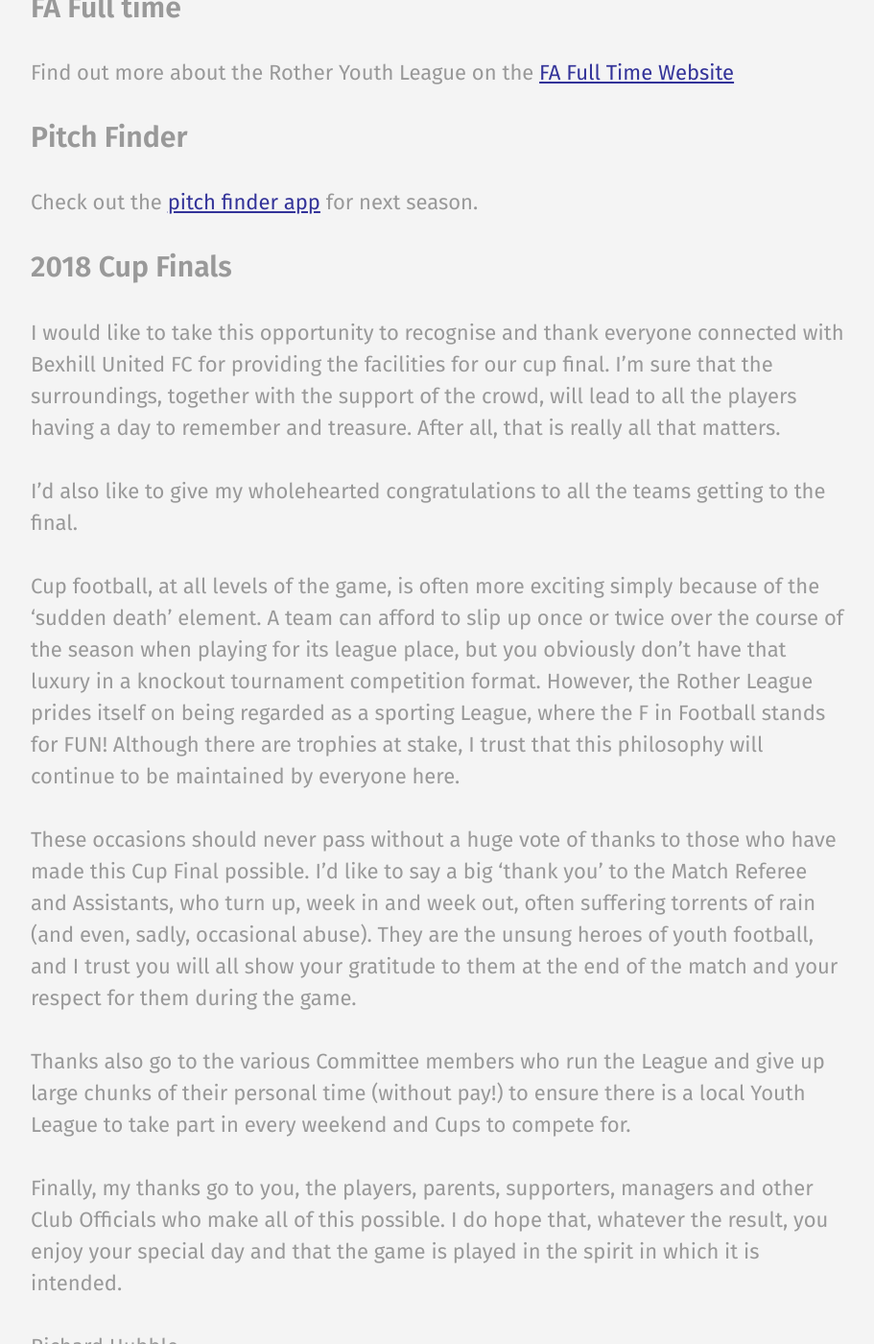
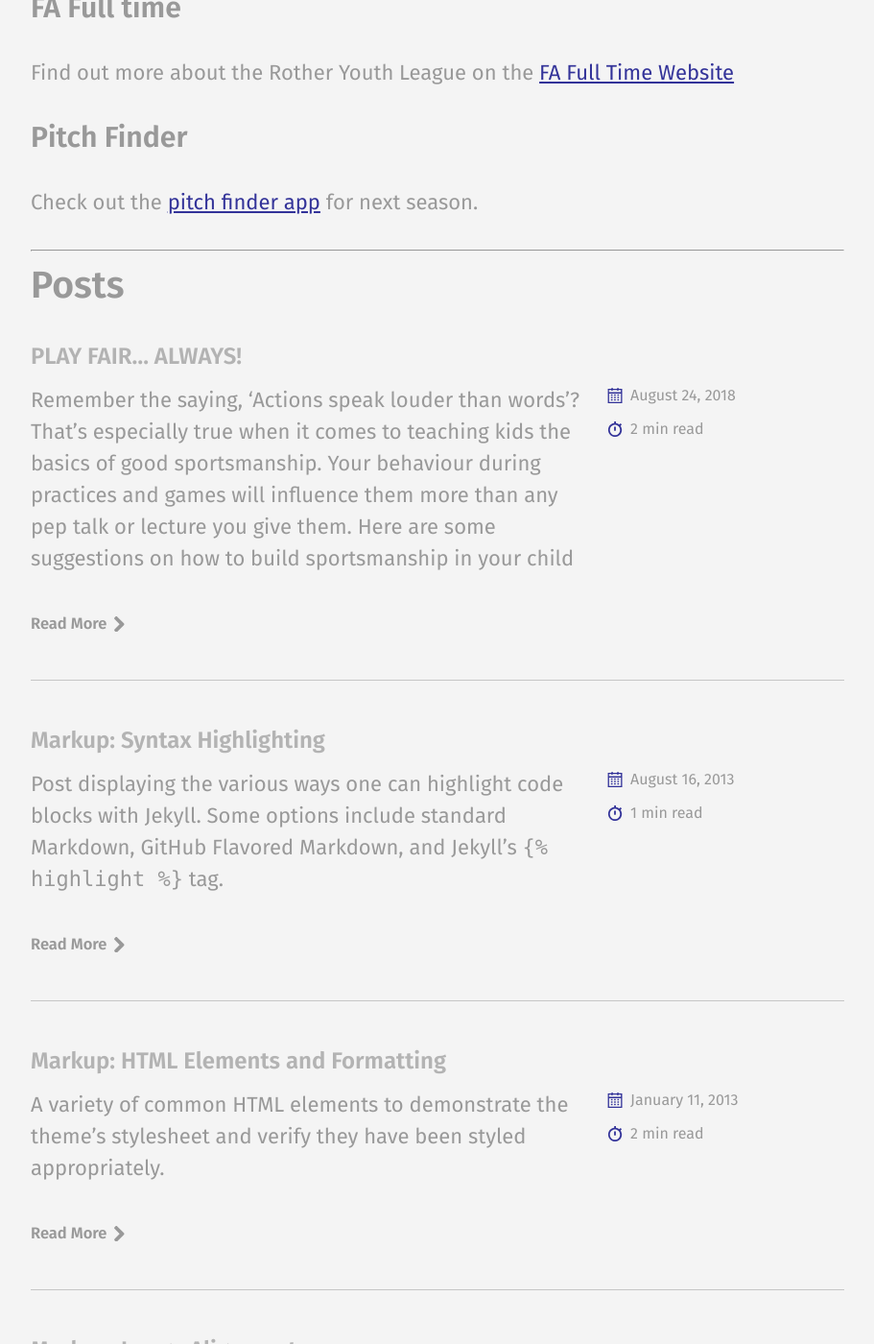
Before and after one commit to rotherleague/Rother, a Jekyll site: the page built from index.html, in a window 1280 px wide and 1400 px high, scrolled down 800 px. Shown: the whole window at 96% size, without its empty margins (56-967 px from the left). Built offline with Jekyll 4.4.1, drawn with Linux system fonts in a browser that asks for light colours; the list of posts is cut into pages by our own code; comment, search, counter and statistics services are not loaded; a style sheet for code colours, icons or effects is not loaded; some of the changed text lies outside the part shown.

Commit message:
Update index.html

```diff
--- a/index.html
+++ b/index.html
@@ -14,14 +14,5 @@ image: assets/images/banner.jpg
 <h3>Pitch Finder</h3>
 <p>Check out the <a href="https://drive.google.com/file/d/0B_Ft28fJy5qtRFo2UmZGaWpvV0VMbHh3YnF2SXBKTHFlZmkw/view?usp=sharing">pitch finder app</a> for next season.</p>
 
-<h3>2018 Cup Finals</h3>
-<p>I would like to take this opportunity to recognise and thank everyone connected with Bexhill United FC for providing the facilities for our cup final. I’m sure that the surroundings, together with the support of the crowd, will lead to all the players having a day to remember and treasure. After all, that is really all that matters.</p>
-<p>I’d also like to give my wholehearted congratulations to all the teams getting to the final. </p>
-<p>Cup football, at all levels of the game, is often more exciting simply because of the ‘sudden death’ element. A team can afford to slip up once or twice over the course of the season when playing for its league place, but you obviously don’t have that luxury in a knockout tournament competition format.  However, the Rother League prides itself on being regarded as a sporting League, where the F in Football stands for FUN!  Although there are trophies at stake, I trust that this philosophy will continue to be maintained by everyone here.</p>
-<p>These occasions should never pass without a huge vote of thanks to those who have made this Cup Final possible. I’d like to say a big ‘thank you’ to the Match Referee and Assistants, who turn up, week in and week out, often suffering torrents of rain (and even, sadly, occasional abuse). They are the unsung heroes of youth football, and I trust you will all show your gratitude to them at the end of the match and your respect for them during the game.</p>
-<p>Thanks also go to the various Committee members who run the League and give up large chunks of their personal time (without pay!) to ensure there is a local Youth League to take part in every weekend and Cups to compete for.</p>
-<p>Finally, my thanks go to you, the players, parents, supporters, managers and other Club Officials who make all of this possible. I do hope that, whatever the result, you enjoy your special day and that the game is played in the spirit in which it is intended.</p>
-<p>Richard Hubble<br>
-Rother League Vice President</p>
 
 <hr>
```
